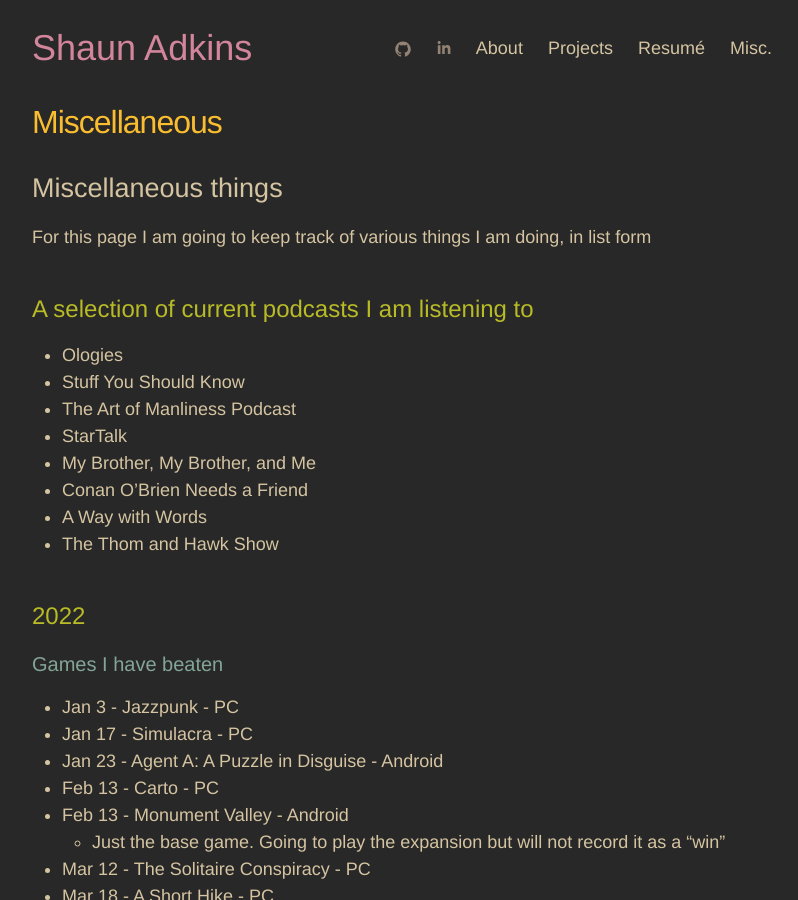
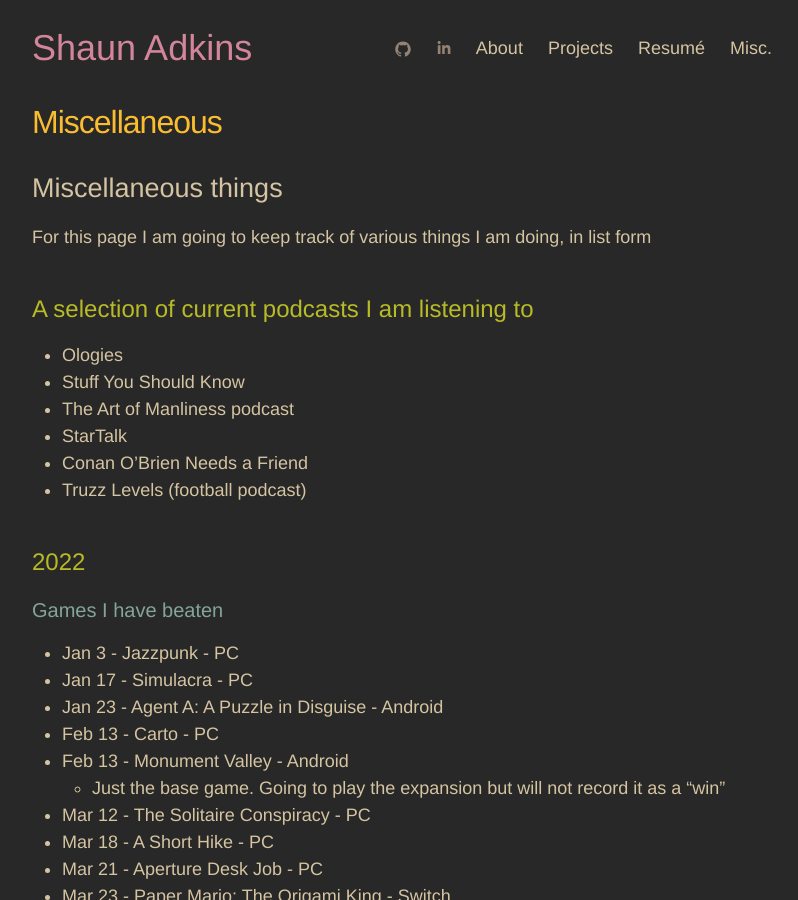
Before and after one commit to adkinsrs/sadkins_site, a Jekyll site: the page built from misc.md, in a window 1280 px wide and 900 px high. Shown: the whole window, without its empty margins (238-1036 px from the left). Built offline with Jekyll 4.4.1, drawn with Linux system fonts in a browser that asks for light colours; some of the changed text lies outside the part shown.

```diff
--- a/misc.md
+++ b/misc.md
@@ -12,12 +12,10 @@
 
 * Ologies
 * Stuff You Should Know
-* The Art of Manliness Podcast
+* The Art of Manliness podcast
 * StarTalk
-* My Brother, My Brother, and Me
 * Conan O'Brien Needs a Friend
-* A Way with Words
-* The Thom and Hawk Show
+* Truzz Levels (football podcast)
 
 ## 2022
 
```
Also changed, not shown: other parts of misc.md (+1 -0 lines).
